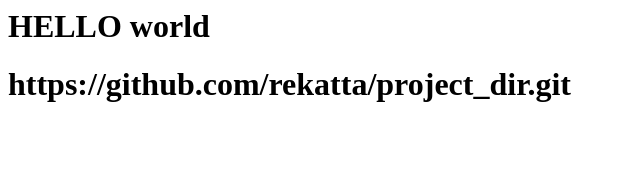
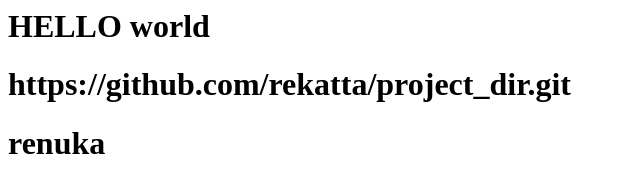
Before and after one commit to rekatta/project_dir, a plain HTML site: page index.html in a window 1280 px wide. Shown: the whole page, without its empty margins (0-640 px from the left). Drawn offline with Linux system fonts and the light colour scheme.

Commit message:
renu addadd

```diff
--- a/index.html
+++ b/index.html
@@ -2,5 +2,6 @@
 <body>
 <h1> HELLO world<h1>
        <h1> https://github.com/rekatta/project_dir.git</h1>
+<h1>renuka</h1>
 </body>
 </html>
```
